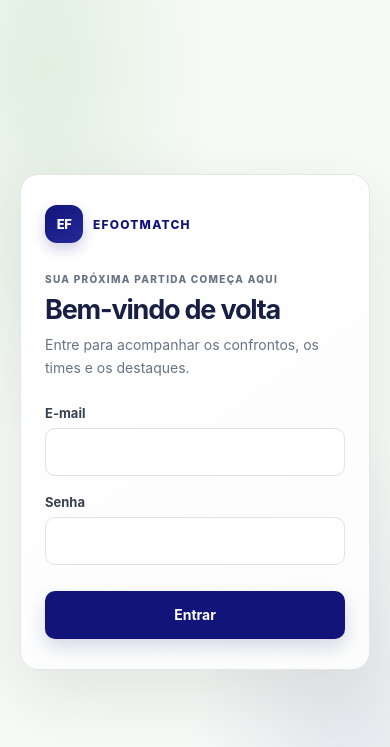
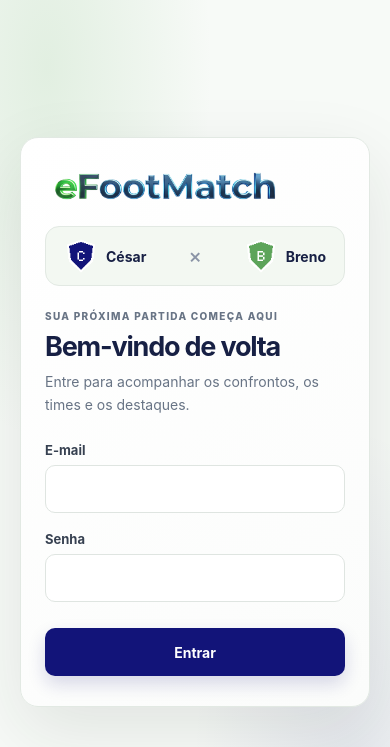
Before and after one commit to CesarKayoma/efootmatch, a Flask app: page /login in a window 390 px wide. Shown: the top 747 px of the page. Run offline with Flask 3, Linux system fonts and the light colour scheme.

Commit message:
feat: enhance login page layout and styling with improved brand display and matchup section

```diff
--- a/app/templates/auth/login.html
+++ b/app/templates/auth/login.html
@@ -28,28 +28,41 @@
             width: min(100%, 440px);
         }
         .brand {
+            margin-bottom: 22px;
+        }
+        .brand-logo {
+            display: block;
+            height: auto;
+            max-width: 240px;
+            width: 100%;
+        }
+        .login-matchup {
             align-items: center;
-            color: #121479;
+            background: #f3f8f2;
+            border: 1px solid #e2e9e3;
+            border-radius: 14px;
             display: flex;
-            font-size: 12px;
-            font-weight: 800;
-            gap: 10px;
-            letter-spacing: 1.2px;
-            margin-bottom: 30px;
-            text-transform: uppercase;
+            justify-content: space-between;
+            margin-bottom: 24px;
+            padding: 12px 18px;
         }
-        .brand-mark {
+        .login-team {
             align-items: center;
-            background: linear-gradient(145deg, #121479, #252a9a);
-            border-radius: 12px;
-            box-shadow: 0 6px 14px rgba(18, 20, 121, .2);
-            color: white;
-            display: inline-flex;
-            font-size: 13px;
-            height: 38px;
-            justify-content: center;
-            letter-spacing: -.5px;
-            width: 38px;
+            color: #172044;
+            display: flex;
+            font-size: 14px;
+            font-weight: 750;
+            gap: 8px;
+        }
+        .login-team img {
+            height: 34px;
+            object-fit: contain;
+            width: 34px;
+        }
+        .login-versus {
+            color: #8a94a6;
+            font-size: 20px;
+            font-weight: 500;
         }
         .eyebrow {
             color: #687485;
@@ -97,7 +110,20 @@
 </head>
 <body>
     <main>
-        <div class="brand"><span class="brand-mark" aria-hidden="true">EF</span> eFootMatch</div>
+        <div class="brand">
+            <img class="brand-logo" src="{{ url_for('static', filename='logo_name.png') }}" alt="eFootMatch">
+        </div>
+        <div class="login-matchup" aria-label="Confronto entre César e Breno">
+            <div class="login-team">
+                <img src="{{ url_for('static', filename='team-cesar.png') }}" alt="">
+                <span>César</span>
+            </div>
+            <span class="login-versus" aria-hidden="true">×</span>
+            <div class="login-team">
+                <img src="{{ url_for('static', filename='team-breno.png') }}" alt="">
+                <span>Breno</span>
+            </div>
+        </div>
         <span class="eyebrow">Sua próxima partida começa aqui</span>
         <h1>Bem-vindo de volta</h1>
         <p class="intro">Entre para acompanhar os confrontos, os times e os destaques.</p>
```
Also changed, not shown: app/templates/base.html (+46 -23 lines).
